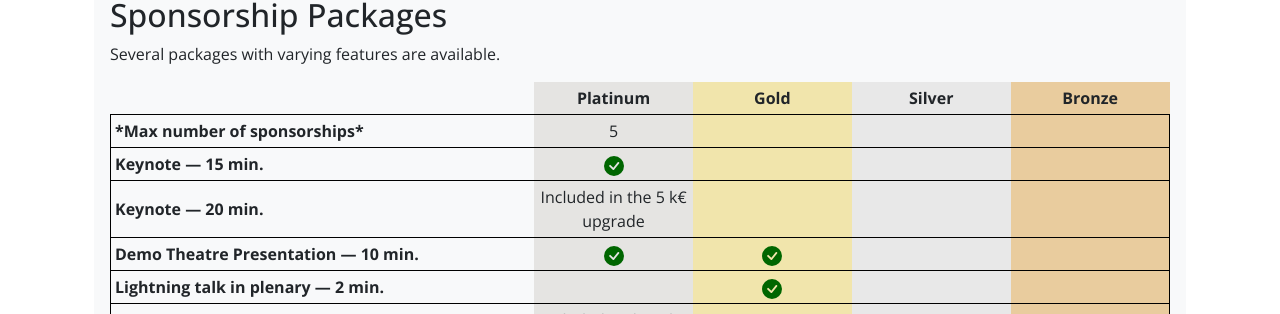
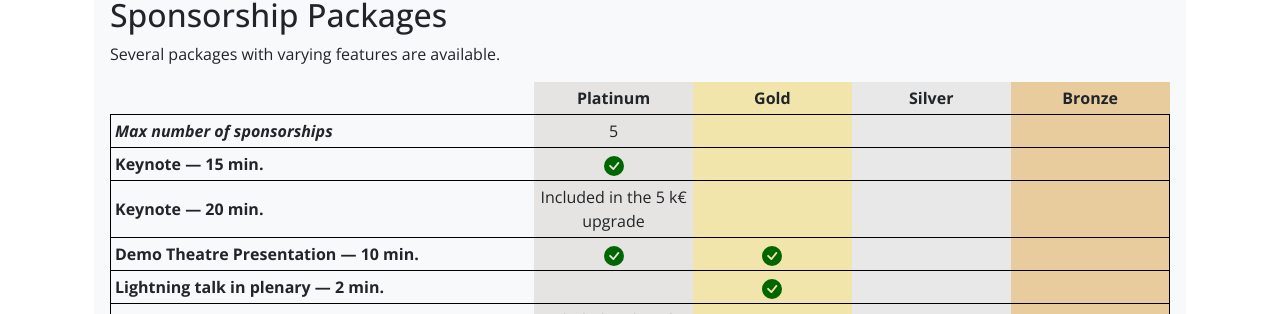
Before and after one commit to riscv-europe/summit-website-development, a Jekyll site: the page built from summit/2026/sponsoring.md, in a window 1280 px wide and 900 px high, scrolled down 524 px. Shown: the part 140-454 px from the top of the window. Built offline with Jekyll 4.4.1, drawn with Linux system fonts in a browser that asks for light colours.

Commit message:
Fix: imporved formating.

```diff
--- a/summit/2026/sponsoring.md
+++ b/summit/2026/sponsoring.md
@@ -28,7 +28,7 @@
     </thead>
     <tbody>
         <tr>
-            <td>*Max number of sponsorships*</td>
+            <td><em>Max number of sponsorships</em></td>
             <td class="sponsor-platinum">5</td>
             <td class="sponsor-gold"></td>
             <td class="sponsor-silver"></td>
```
